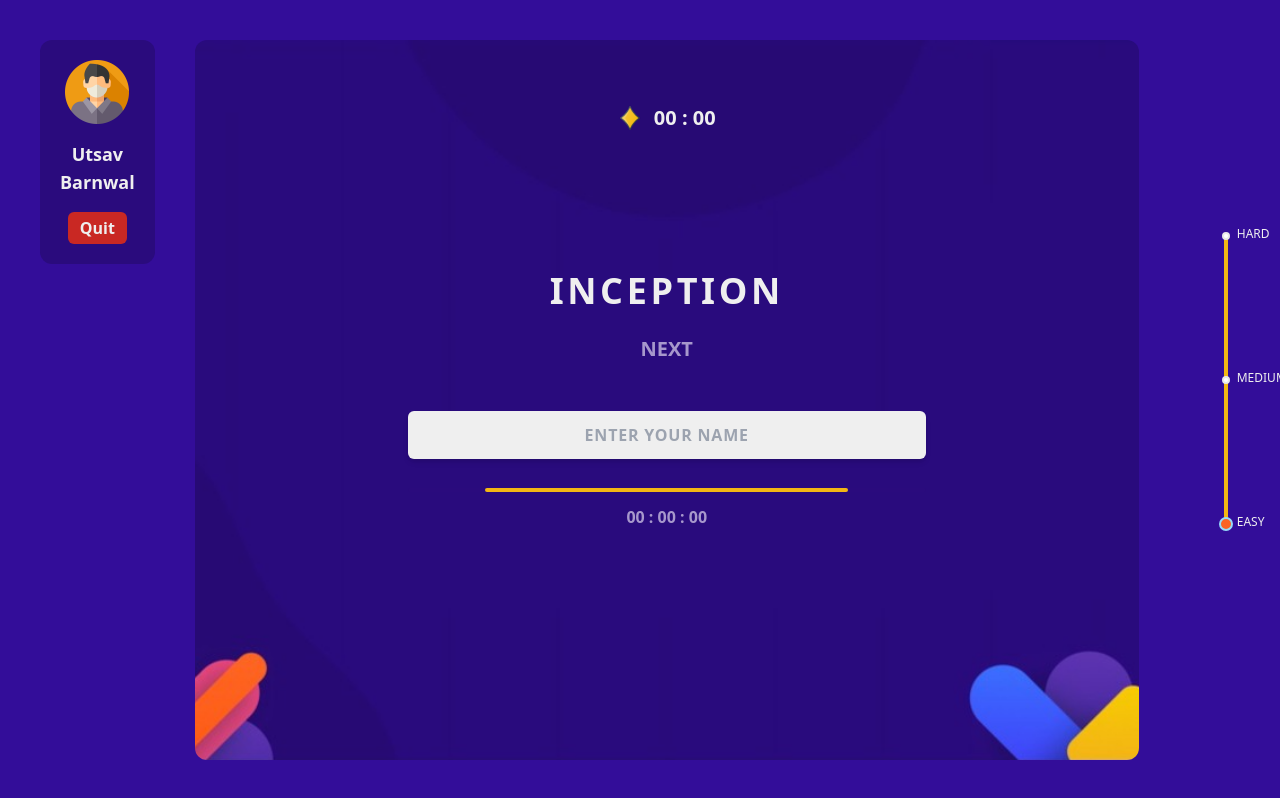
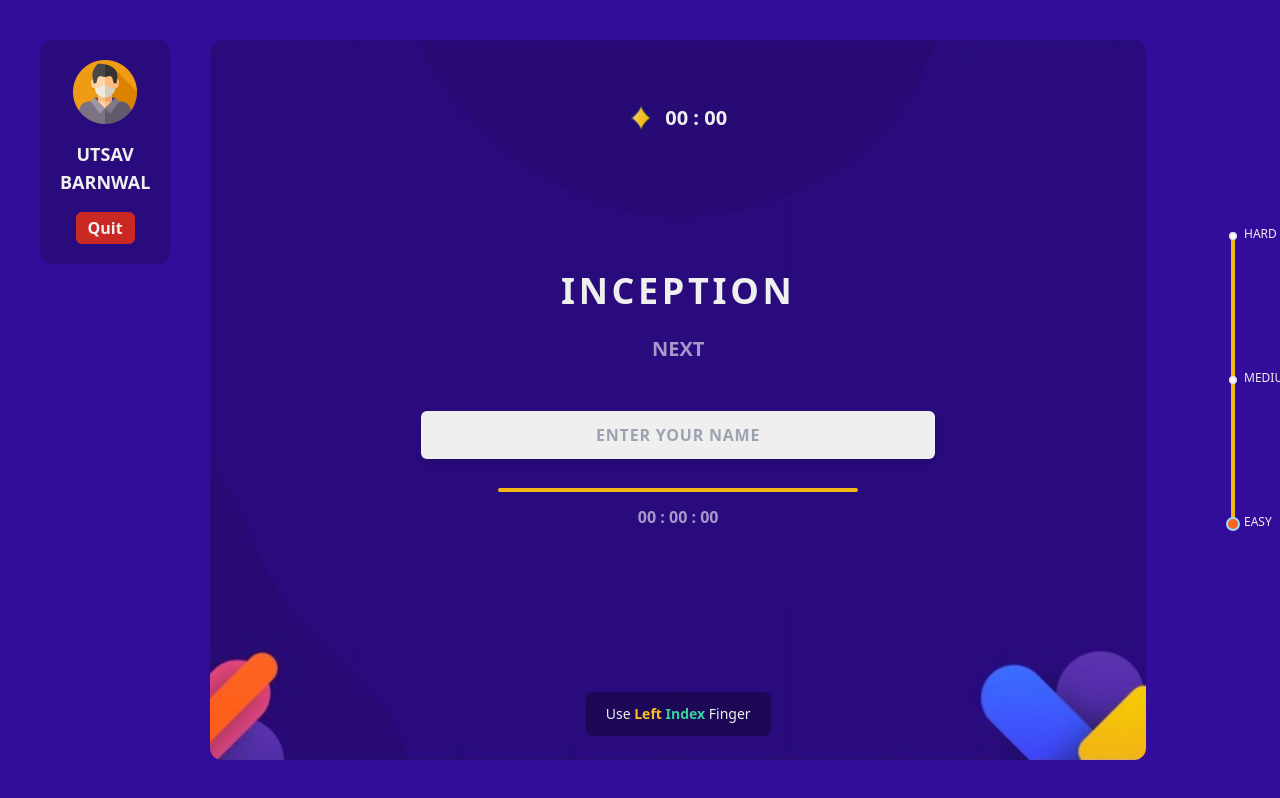
Before and after one commit to utsavdotpro/FastFingers, a React (Create React App) app: page /game/1/1 in a window 1280 px wide. Built offline with nearby package versions, Linux system fonts and the light colour scheme.

Commit message:
minor style changes and Quit button working for Game page

```diff
--- a/src/pages/Game/containers/LeftContainer/index.js
+++ b/src/pages/Game/containers/LeftContainer/index.js
@@ -4,18 +4,21 @@
 import Button from "./../../../../components/Button";
 
 import imgUser from "./../../../../assets/images/defaultUser.png";
+import { Link } from "react-router-dom";
 
 function LeftContainer() {
   return (
     <div className="lg:pr-0 p-10 pb-0">
       <div className="rounded-xl bg-primary p-5 flex items-center flex-col justify-center">
         <img src={imgUser} alt="" className="w-16 h-16 object-cover" />
-        <Text size="lg" align="center" bold className="my-4">
+        <Text size="lg" align="center" bold className="my-4 uppercase">
           Utsav Barnwal
         </Text>
-        <Button brand="error" color="white">
-          Quit
-        </Button>
+        <Link to="/">
+          <Button brand="error" color="white">
+            Quit
+          </Button>
+        </Link>
       </div>
     </div>
   );
--- a/src/pages/Game/index.js
+++ b/src/pages/Game/index.js
@@ -9,6 +9,7 @@
 import Score from "./containers/Score";
 import LeftContainer from "./containers/LeftContainer";
 import RightContainer from "./containers/RightContainer";
+import Snackbar from "../../components/Snackbar";
 
 export default function Game() {
   return (
@@ -33,6 +34,11 @@
           <br />
           <Timer />
         </div>
+
+        <Snackbar isShown>
+          Use <b className="text-yellow-400">Left</b>{" "}
+          <b className="text-green-400">Index</b> Finger
+        </Snackbar>
       </CardContainer>
     </GridContainer>
   );
```
